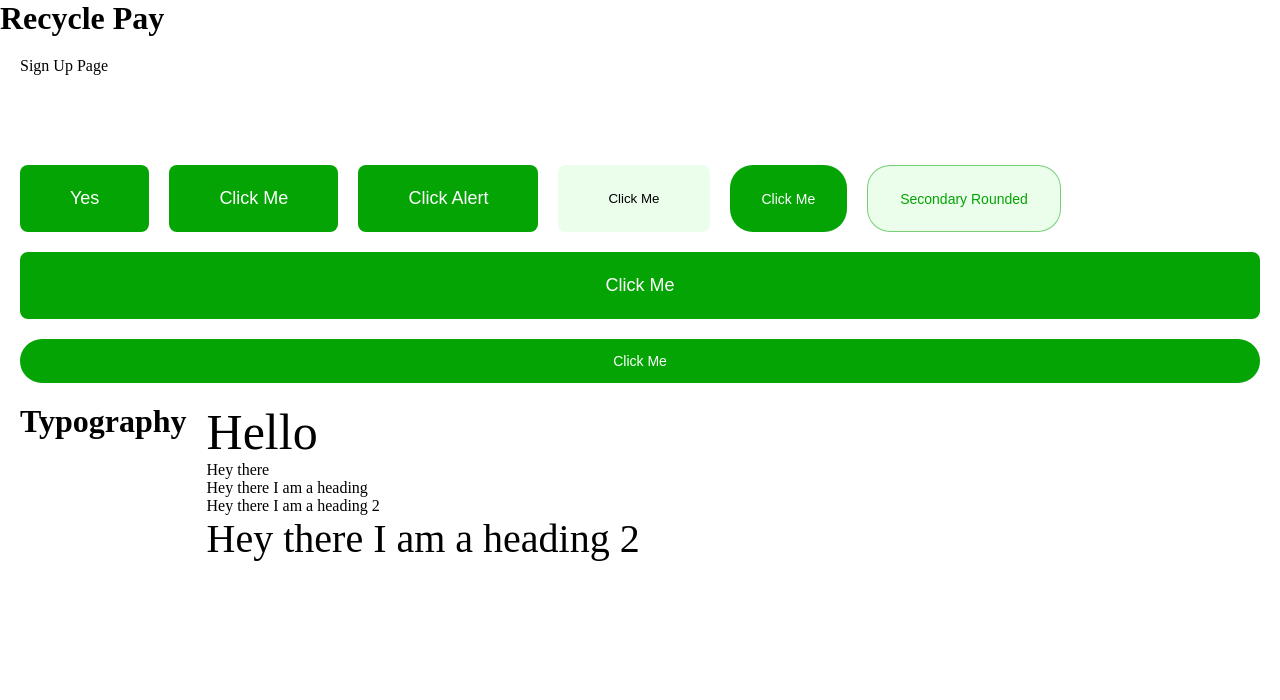
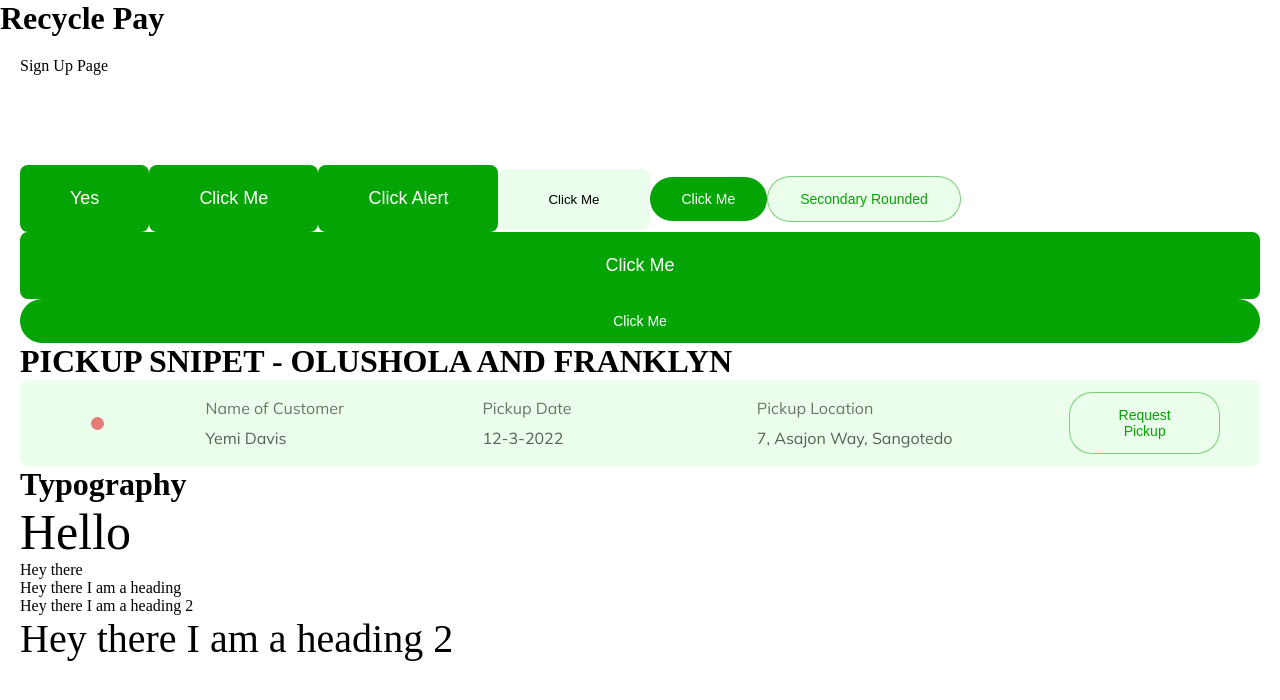
Before and after one commit to teddyrugged/Recycle-pay-react-app, a React (Create React App) app: page / in a window 1280 px wide. Shown: the top 700 px of the page. Built offline with nearby package versions, Linux system fonts and the light colour scheme.

Commit message:
feature - pickup snipet
completed styling the pickup snipet component

```diff
--- a/src/components/elements/PickupSnipet/index.jsx
+++ b/src/components/elements/PickupSnipet/index.jsx
@@ -1,11 +1,12 @@
+import { Text } from 'components';
 import PropTypes from 'prop-types';
-import classes from './style.css';
+import classes from './style.module.css';
 
 export const PickupSnipet = ({ title, text }) => (
   <div className={classes.container}>
     <div className={classes.wrapper}>
-      <p>{title}</p>
-      <p>{text}</p>
+      <Text style={classes.title} text={title} />
+      <Text style={classes.text} text={text} />
     </div>
   </div>
 );
--- /dev/null
+++ b/src/components/elements/PickupSnipet/style.module.css
@@ -0,0 +1,25 @@
+.container {
+  height: 54px;
+}
+.wrapper {
+  display: flex;
+  flex-direction: column;
+  align-items: flex-start;
+  padding: 0px;
+  gap: 6px;
+  height: 100%;
+}
+
+.title {
+  color: var(--neutral-60);
+  font-family: Mulish;
+  font-size: 16px;
+  line-height: 24px;
+}
+
+.text {
+  color: var(--neutral-70);
+  font-family: Mulish;
+  font-size: 16px;
+  line-height: 24px;
+}
--- a/src/components/elements/Text/index.jsx
+++ b/src/components/elements/Text/index.jsx
@@ -1,9 +1,9 @@
 import React from 'react';
 import PropTypes from 'prop-types';
-import clsx from 'clsx';
+// import clsx from 'clsx';
 
-export const Text = ({ text, size, weight, children }) => (
-  <p style={{ fontSize: size ?? 16, fontWeight: weight ?? 450 }} className={clsx()}>
+export const Text = ({ text, size, weight, children, style }) => (
+  <p style={{ fontSize: size ?? 16, fontWeight: weight ?? 450 }} className={style}>
     {text || children}
   </p>
 );
--- a/src/components/elements/index.js
+++ b/src/components/elements/index.js
@@ -1,2 +1,3 @@
 export * from './Button';
 export * from './Text';
+export * from './PickupSnipet';
--- a/src/components/molecules/PickupSnipets/index.jsx
+++ b/src/components/molecules/PickupSnipets/index.jsx
@@ -1,19 +1,19 @@
 import PropTypes from 'prop-types';
 // eslint-disable-next-line import/extensions
-import { PickupSnipet, Button } from '../elements';
-import classes from './style.css';
+import { PickupSnipet, Button } from 'components/elements';
+import classes from './style.module.css';
 
 export const PickupSnipets = ({ customer, date, location }) => (
   <div className={classes.container}>
     <div className={classes.wrapper}>
-      <div>
-        <div />
+      <div className={classes.dot_wrapper}>
+        <div className={classes.dot} />
       </div>
       <PickupSnipet title="Name of Customer" text={customer} />
-      <PickupSnipet title="Name of Customer" text={date} />
+      <PickupSnipet title="Pickup Date" text={date} />
       <PickupSnipet title="Pickup Location" text={location} />
       <div>
-        <Button rounded BntType="secondary" text="Request Pickup" />
+        <Button round btnType="secondary" text="Request Pickup" />
       </div>
     </div>
   </div>
--- /dev/null
+++ b/src/components/molecules/PickupSnipets/style.module.css
@@ -0,0 +1,28 @@
+.container {
+  max-width: 100%;
+  height: 86px;
+  border-radius: 8px;
+  background-color: var(--primary-10);
+  display: flex;
+  align-items: center;
+  justify-content: flex-start;
+}
+
+.wrapper {
+  background-color: transparent;
+  margin: 16px 40px;
+  display: grid;
+  grid-template-columns: 1fr 2fr 3fr 4fr 2fr;
+  gap: 64px;
+  place-items: center;
+}
+.dot_wrapper {
+  display: grid;
+  place-items: center;
+}
+.dot {
+  width: 13px;
+  height: 13px;
+  background-color: #e67b75;
+  border-radius: 50%;
+}
--- a/src/components/molecules/index.js
+++ b/src/components/molecules/index.js
@@ -0,0 +1 @@
+export * from './PickupSnipets';
--- a/src/index.css
+++ b/src/index.css
@@ -1,3 +1,4 @@
+@import url('https://fonts.googleapis.com/css2?family=Mulish:wght@200;300;400;600;800&family=Open+Sans:wght@300;400;500;700&family=Poppins:ital,wght@0,100;0,200;0,300;0,500;1,400&display=swap');
 :root {
   /*COLORS*/
   --white: #ffffff;
--- a/src/pages/Auth/SignUpPage/index.jsx
+++ b/src/pages/Auth/SignUpPage/index.jsx
@@ -1,5 +1,5 @@
 import React from 'react';
-import { Button, Text } from 'components';
+import { Button, Text, PickupSnipets } from 'components';
 
 export const SignUpPage = () => (
   <div
@@ -15,11 +15,12 @@ export const SignUpPage = () => (
     <br />
     <br />
     <div
-      style={{
-        display: 'flex',
-        flexWrap: 'wrap',
-        gap: 20,
-      }}
+    // style={{
+    //   display: 'flex',
+    //   flex_direction: 'column',
+    //   flexWrap: 'wrap',
+    //   gap: 20,
+    // }}
     >
       <Button text="Yes" />
       <Button text="Click Me" />
@@ -29,6 +30,8 @@ export const SignUpPage = () => (
       <Button round btnType="secondary" text="Secondary Rounded" />
       <Button stretch btnType="primary" text="Click Me" />
       <Button round stretch btnType="primary" text="Click Me" />
+      <h1>PICKUP SNIPET - OLUSHOLA AND FRANKLYN</h1>
+      <PickupSnipets customer="Yemi Davis" date="12-3-2022" location="7, Asajon Way, Sangotedo" />
       <h1>Typography</h1>
       <div>
         <Text size={50}>Hello</Text>
```
Also changed, not shown: src/components/elements/PickupSnipet/style.css (deleted), src/components/molecules/PickupSnipets/style.css (deleted).
